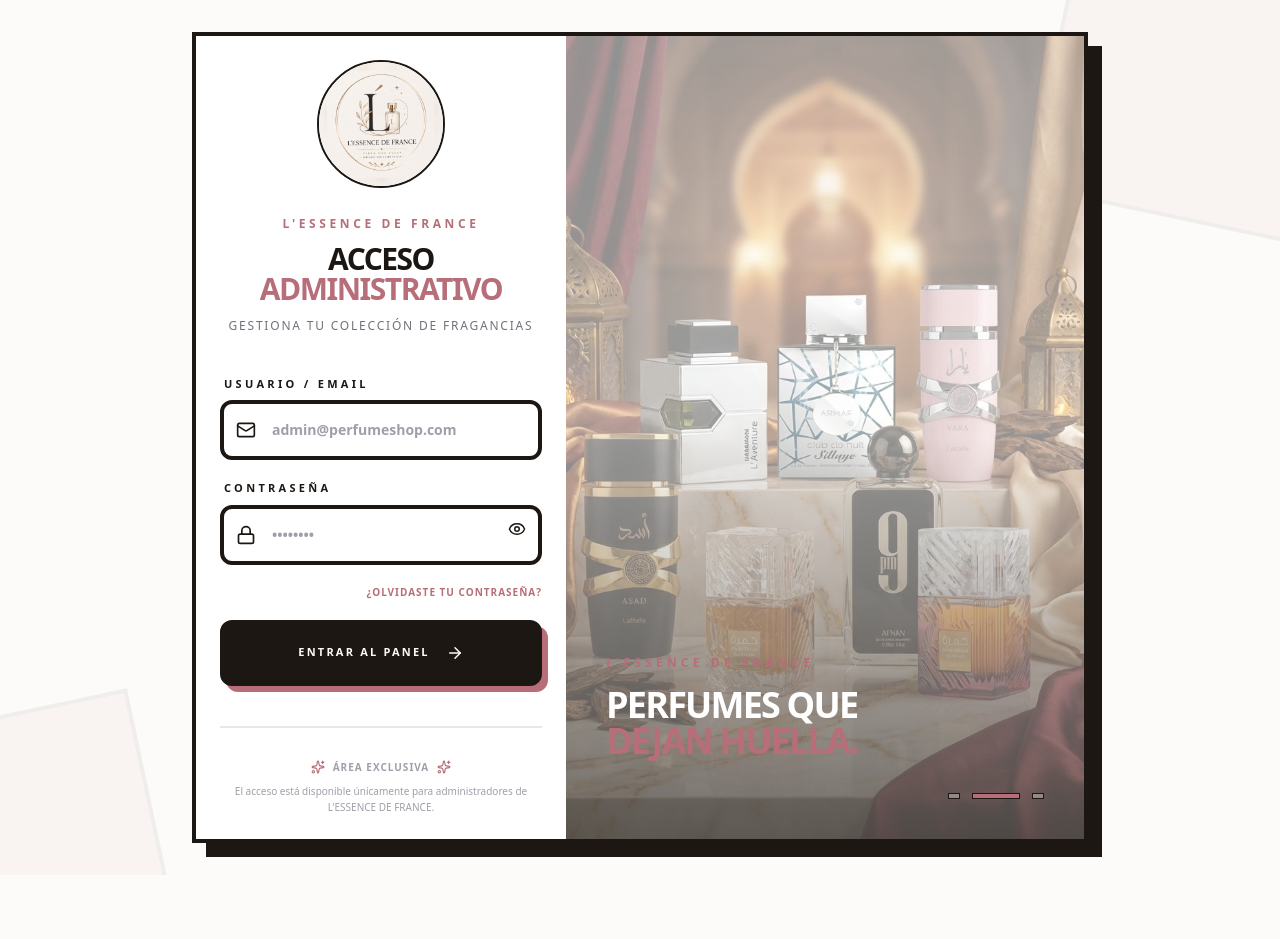
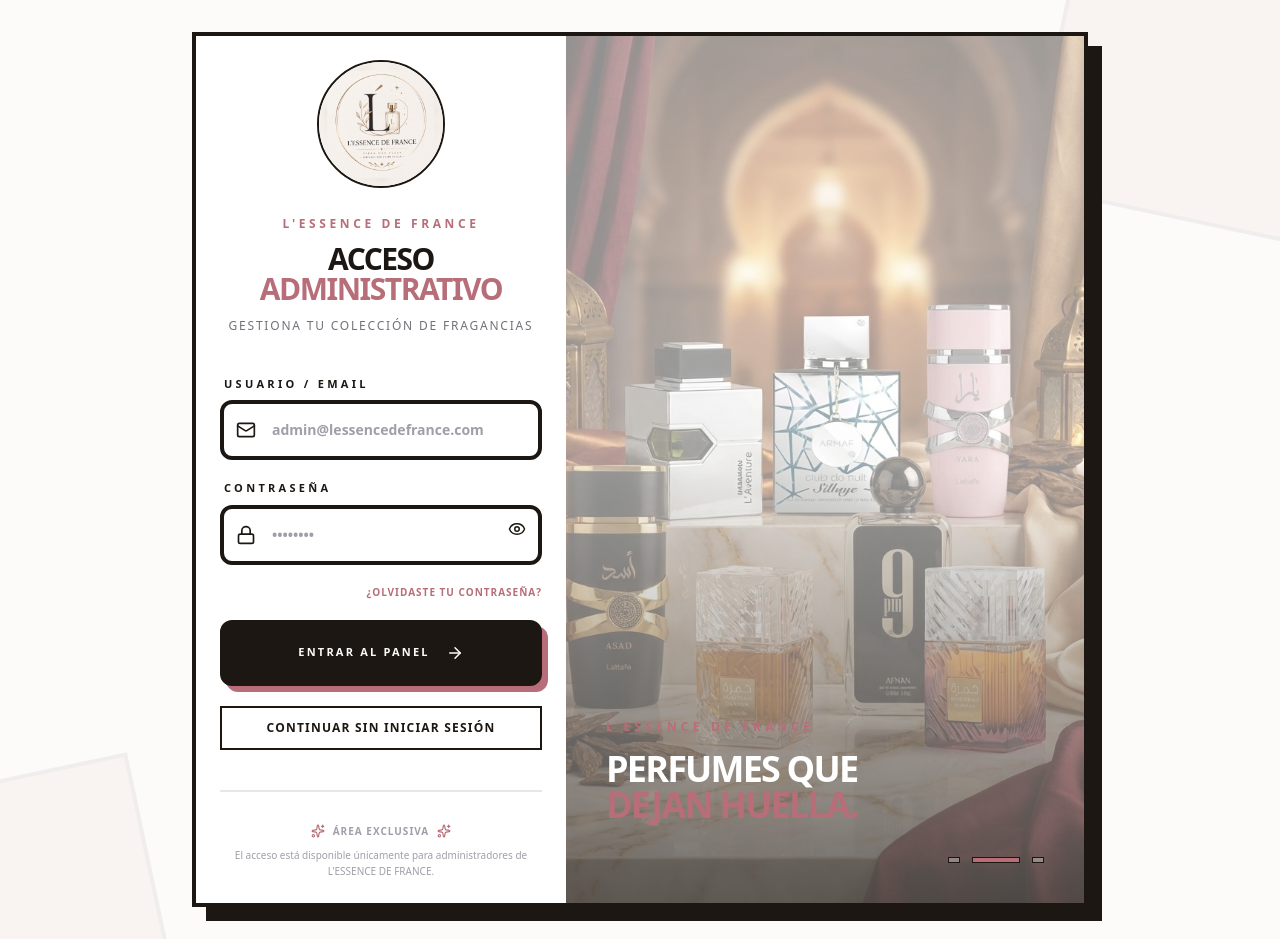
Before and after one commit to jmagzul-2024029/Perfume-store-web, a React (Vite) app in the folder Frontend-perfume/: page /login in a window 1280 px wide. Before the commit the page ends 875 px from the top, so only its background shows below. Built offline with nearby package versions, Linux system fonts and the light colour scheme; no server answers.

Commit message:
fix(frontend): actualizar login, gestion de usuarios admin y store global

```diff
--- a/Frontend-perfume/index.html
+++ b/Frontend-perfume/index.html
@@ -7,7 +7,7 @@
     <link rel="preconnect" href="https://fonts.googleapis.com">
     <link rel="preconnect" href="https://fonts.gstatic.com" crossorigin>
     <link href="https://fonts.googleapis.com/css2?family=Inter:wght@100..900&display=swap" rel="stylesheet">
-    <title>Tienda de perfumes</title>
+    <title>L'ESSENCE DE FRANCE</title>
   </head>
   <body>
     <div id="root"></div>
--- a/Frontend-perfume/src/features/auth/pages/AdminUsersPage.jsx
+++ b/Frontend-perfume/src/features/auth/pages/AdminUsersPage.jsx
@@ -42,7 +42,17 @@
         e.preventDefault();
         const result = await createManager(form);
         if (result.success) {
-            toast.success(result.message || 'Administrador creado exitosamente');
+            if (result.emailSent === false) {
+                // El admin se creó, pero el correo de verificación no salió:
+                // se lo hacemos notar explícitamente en vez de un toast de éxito genérico.
+                toast.error(
+                    result.message ||
+                    'Administrador creado, pero no se pudo enviar el correo de verificación.',
+                    { duration: 6000 }
+                );
+            } else {
+                toast.success(result.message || 'Administrador creado exitosamente');
+            }
             setForm(emptyForm);
             setShowForm(false);
             loadAdmins();
--- a/Frontend-perfume/src/features/auth/pages/LoginPage.jsx
+++ b/Frontend-perfume/src/features/auth/pages/LoginPage.jsx
@@ -181,7 +181,7 @@
               label="Usuario / Email"
               icon={Mail}
               type="text"
-              placeholder="admin@perfumeshop.com"
+              placeholder="admin@lessencedefrance.com"
               value={email}
               onChange={(event) =>
                 setEmail(event.target.value)
@@ -256,6 +256,15 @@
                 className="ml-2"
               />
             </Button>
+
+            {/* Continuar sin iniciar sesión */}
+            <button
+              type="button"
+              onClick={() => navigate('/')}
+              className="w-full py-3 text-[10px] sm:text-xs font-black uppercase tracking-widest text-[#1c1712] border-2 border-[#1c1712] hover:bg-[#1c1712] hover:text-white transition-colors"
+            >
+              Continuar sin iniciar sesión
+            </button>
 
           </form>
 
--- a/Frontend-perfume/src/features/auth/store/useAuthStore.js
+++ b/Frontend-perfume/src/features/auth/store/useAuthStore.js
@@ -146,7 +146,12 @@
         try {
           const response = await api.post('/auth/create-manager', managerData);
           set({ isLoading: false });
-          return { success: true, message: response.data.message, data: response.data.user };
+          return {
+            success: true,
+            message: response.data.message,
+            data: response.data.user,
+            emailSent: response.data.emailSent,
+          };
         } catch (error) {
           set({ isLoading: false });
           return { success: false, error: error.response?.data?.message || 'Error al crear gerente' };
--- a/Frontend-perfume/src/features/products/pages/ProductsPage.jsx
+++ b/Frontend-perfume/src/features/products/pages/ProductsPage.jsx
@@ -128,7 +128,7 @@
 
                     {!isLoading &&
                         products.length > 0 && (
-                            <div className="grid grid-cols-2 gap-4 sm:grid-cols-3 lg:grid-cols-4 xl:grid-cols-4">
+                            <div className="grid grid-cols-1 gap-6 sm:grid-cols-2 lg:grid-cols-3 xl:grid-cols-4">
 
                                 {products.map((product) => (
                                     <article
```
